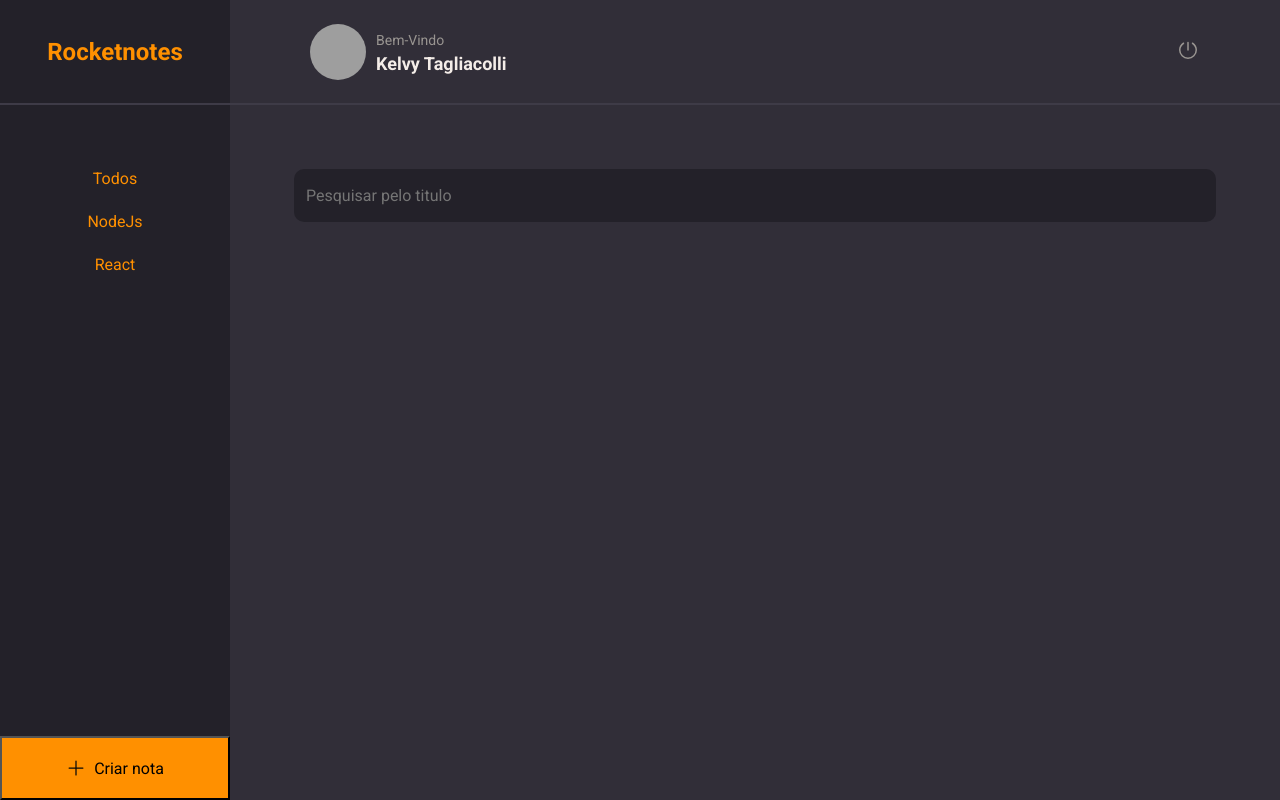
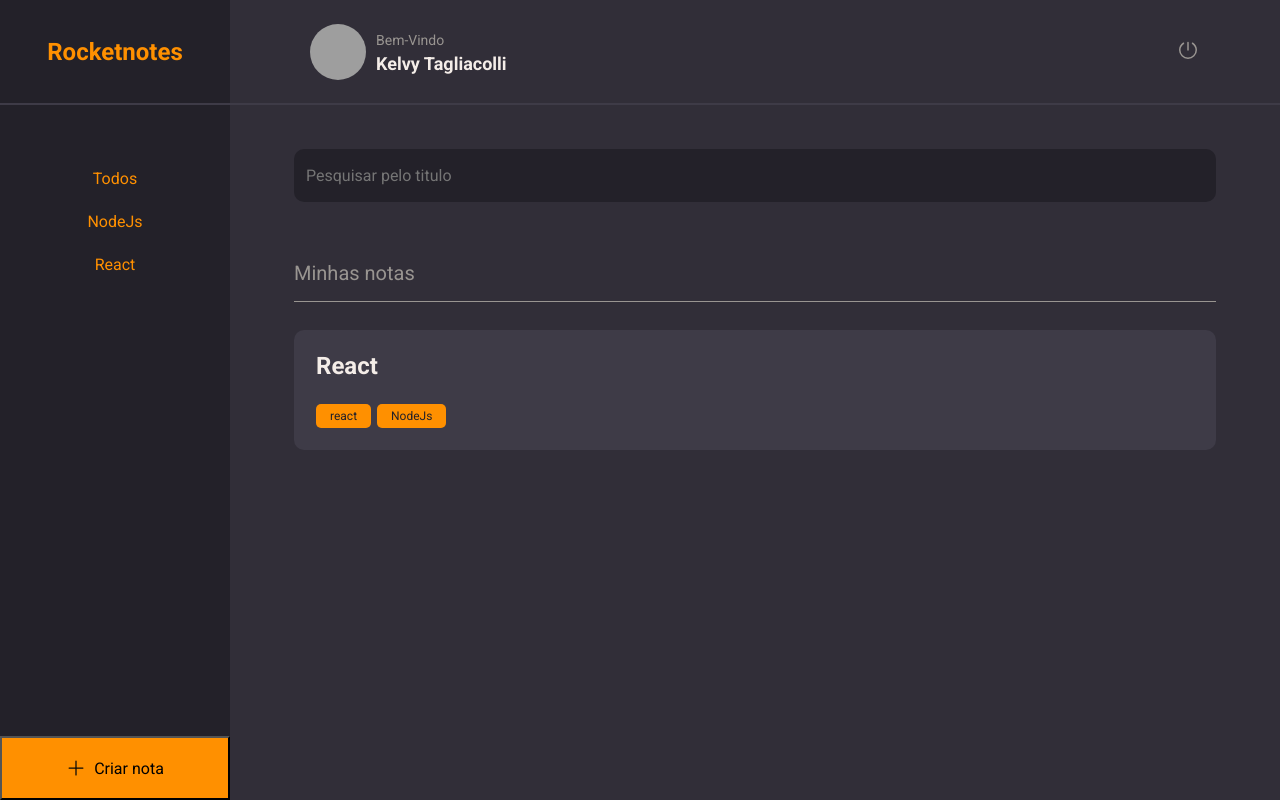
Before and after one commit to KelvyTagli/RocketNotes, a React (Vite) app: page / in a window 1280 px wide. Built offline with nearby package versions, Linux system fonts and the light colour scheme; grey boxes are pictures that could not be loaded.

Commit message:
Feat: create new notes tags

```diff
--- a/src/Pages/Home/index.jsx
+++ b/src/Pages/Home/index.jsx
@@ -7,6 +7,10 @@ import { Header } from '../../components/Header'
 import { ButtonText} from '../../components/ButtonText'
 
 import { Input } from '../../components/Input'
+
+import { Section } from '../../components/Section'
+
+import { Note } from '../../components/Note'
 
 export function Home() {
     return (
@@ -28,7 +32,9 @@ export function Home() {
             </Search>
 
             <Content>
-
+                <Section title='Minhas notas'>
+                    <Note data={{ title: 'React', tags: [{id:'1', name:'react'}, {id:'2', name: 'NodeJs'}]}}/>
+                </Section>
             </Content>
 
             <NewNote>
--- a/src/Pages/Home/styles.js
+++ b/src/Pages/Home/styles.js
@@ -37,10 +37,12 @@ export const Menu = styled.ul `
 export const Search = styled.div `
     grid-area: search;
 
-    padding: 6.4rem 6.4rem 0;
+    padding: 4.4rem 6.4rem 0;
 `
 export const Content = styled.div `
     grid-area: content;
+    padding: 0 64px;
+    overflow-y: auto;
 `
 export const NewNote = styled.button `
     grid-area: newnote;
--- /dev/null
+++ b/src/components/Note/index.jsx
@@ -0,0 +1,19 @@
+import { Container } from "./styles";
+import { Tag } from "../Tag";
+
+export function Note({ data, ...rest}) {
+    return(
+        <Container {...rest}>
+            <h1>{data.title}</h1>
+
+            {
+                data.tags &&
+                <footer>
+                    {
+                        data.tags.map(tag => <Tag key={ tag.id } title={ tag.name } />)
+                    }
+                </footer>
+            }
+        </Container>
+    )
+}
--- /dev/null
+++ b/src/components/Note/styles.js
@@ -0,0 +1,26 @@
+import styled from "styled-components";
+
+export const Container = styled.button`
+    width: 100%;
+    background-color: ${({ theme }) => theme.COLORS.BACKGROUND_700};
+
+    border: none;
+    border-radius: 1rem;
+    padding: 2.2rem;
+    margin-bottom: 1.6rem;
+
+    > h1 {
+        flex: 1;
+        text-align: left;
+        font-weight: 700;
+        font-size: 2.4rem;
+
+        color: ${({ theme }) => theme.COLORS.WHITE};
+    }
+
+    > footer {
+        width: 100%;
+        display: flex;
+        margin-top: 2.4rem;
+    }
+`
--- a/src/components/Tag/index.jsx
+++ b/src/components/Tag/index.jsx
@@ -1,8 +1,8 @@
 import { Container } from "./styles";
 
-export function Tag({ title }) {
+export function Tag({ title, ...rest }) {
     return (
-        <Container>
+        <Container {...rest}>
             { title }
         </Container>
     )
```
